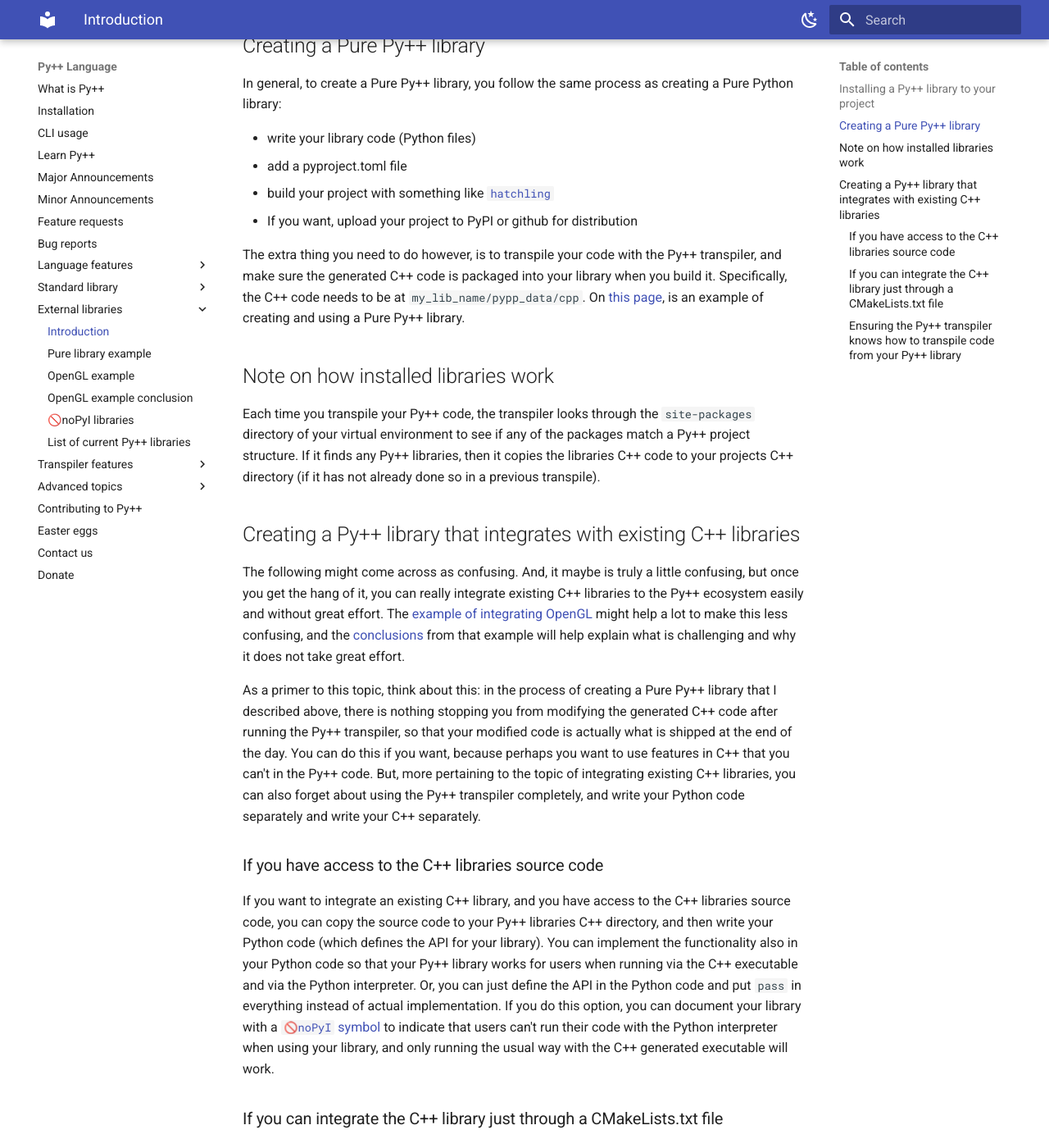
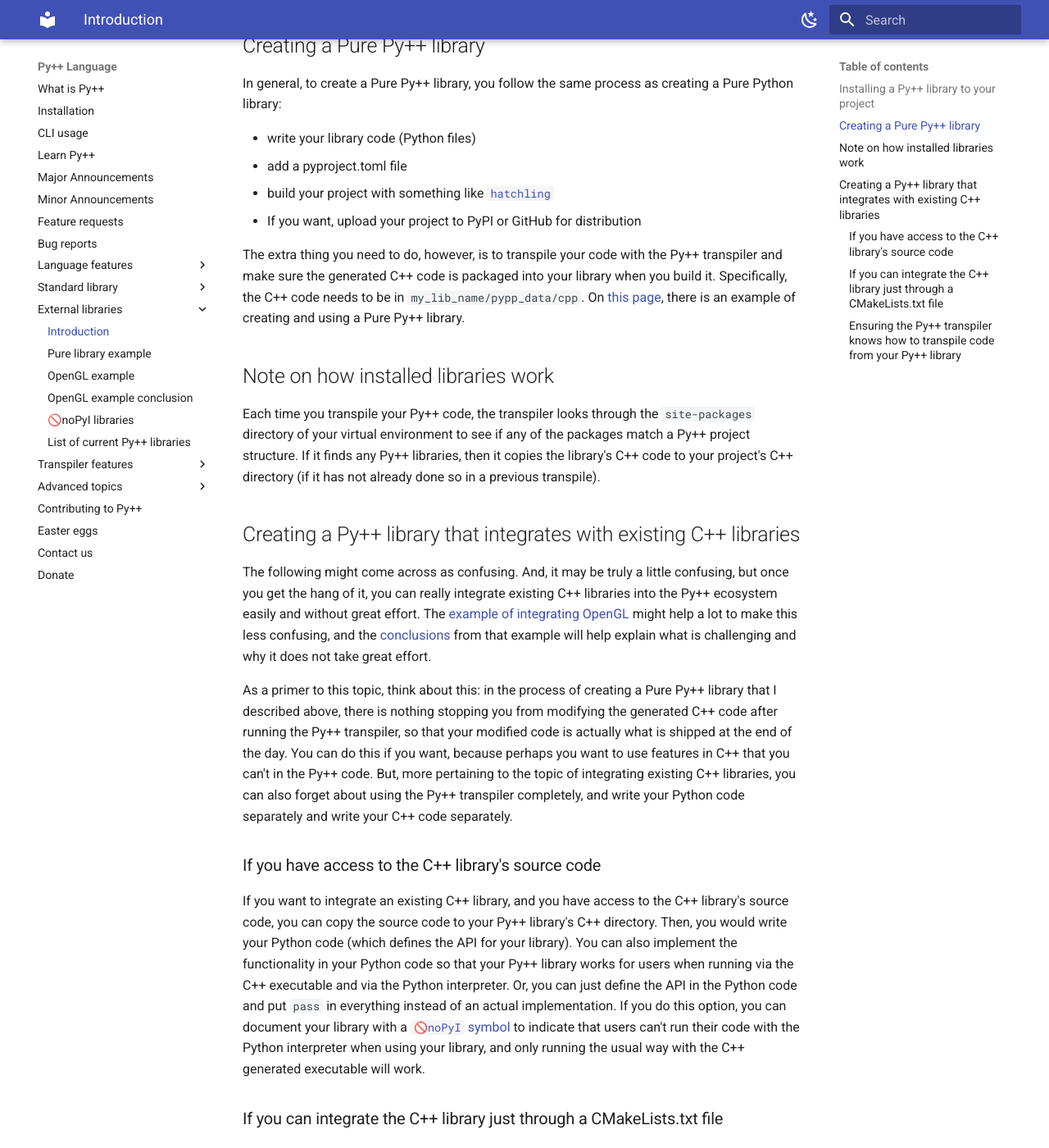
Before and after one commit to curtispuetz/pypp-docs, an MkDocs documentation site: the page built from docs/external_libraries/introduction.md, in a window 1280 px wide and 1400 px high, scrolled down 580 px. Shown: the whole window at 82% size. Built offline with MkDocs 1.6.1 and Material for MkDocs 9.7.7, drawn with Linux system fonts in a browser that asks for light colours; some of the changed text lies outside the part shown.

Commit message:
Improve clarity and consistency in introduction.md

````diff
--- a/docs/external_libraries/introduction.md
+++ b/docs/external_libraries/introduction.md
@@ -4,13 +4,13 @@ Py++ supports external libraries and uses [`pip`](https://en.wikipedia.org/wiki/
 
 ## Installing a Py++ library to your project
 
-In order to use external libraries, you need to have a Python virtual environment installed in your Py++ project directory (at the same level as your `.pypp` directory) and the name of the virtual environment directory must be `.venv`. You can create that with this exact command:
+In order to use external libraries, you need to have a Python virtual environment installed in your Py++ project directory (at the same level as your `.pypp` directory), and the **name of the virtual environment directory must be `.venv`**. You can create that with this exact command:
 
 ```text
 python -m venv .venv
 ```
 
-When you install external libraries with `pip`, you should install them to this virtual environment. For example, with the virtual environment activated, simply run:
+When you install external libraries with `pip`, you should install them in this virtual environment. For example, with the virtual environment activated, simply run:
 
 ```text
 pip install pypp-opengl
@@ -23,31 +23,31 @@ In general, to create a Pure Py++ library, you follow the same process as creati
 - write your library code (Python files)
 - add a pyproject.toml file
 - build your project with something like [`hatchling`](https://pypi.org/project/hatchling/)
-- If you want, upload your project to PyPI or github for distribution
+- If you want, upload your project to PyPI or GitHub for distribution
 
-The extra thing you need to do however, is to transpile your code with the Py++ transpiler, and make sure the generated C++ code is packaged into your library when you build it. Specifically, the C++ code needs to be at `my_lib_name/pypp_data/cpp`. On [this page](pure_library_example.md), is an example of creating and using a Pure Py++ library.
+The extra thing you need to do, however, is to transpile your code with the Py++ transpiler and make sure the generated C++ code is packaged into your library when you build it. Specifically, the C++ code needs to be in `my_lib_name/pypp_data/cpp`. On [this page](pure_library_example.md), there is an example of creating and using a Pure Py++ library.
 
 ## Note on how installed libraries work
 
-Each time you transpile your Py++ code, the transpiler looks through the `site-packages` directory of your virtual environment to see if any of the packages match a Py++ project structure. If it finds any Py++ libraries, then it copies the libraries C++ code to your projects C++ directory (if it has not already done so in a previous transpile).
+Each time you transpile your Py++ code, the transpiler looks through the `site-packages` directory of your virtual environment to see if any of the packages match a Py++ project structure. If it finds any Py++ libraries, then it copies the library's C++ code to your project's C++ directory (if it has not already done so in a previous transpile).
 
 ## Creating a Py++ library that integrates with existing C++ libraries
 
-The following might come across as confusing. And, it maybe is truly a little confusing, but once you get the hang of it, you can really integrate existing C++ libraries to the Py++ ecosystem easily and without great effort. The [example of integrating OpenGL](opengl_example.md) might help a lot to make this less confusing, and the [conclusions](opengl_example_conclusion.md) from that example will help explain what is challenging and why it does not take great effort.
+The following might come across as confusing. And, it may be truly a little confusing, but once you get the hang of it, you can really integrate existing C++ libraries into the Py++ ecosystem easily and without great effort. The [example of integrating OpenGL](opengl_example.md) might help a lot to make this less confusing, and the [conclusions](opengl_example_conclusion.md) from that example will help explain what is challenging and why it does not take great effort.
 
-As a primer to this topic, think about this: in the process of creating a Pure Py++ library that I described above, there is nothing stopping you from modifying the generated C++ code after running the Py++ transpiler, so that your modified code is actually what is shipped at the end of the day. You can do this if you want, because perhaps you want to use features in C++ that you can't in the Py++ code. But, more pertaining to the topic of integrating existing C++ libraries, you can also forget about using the Py++ transpiler completely, and write your Python code separately and write your C++ separately.
+As a primer to this topic, think about this: in the process of creating a Pure Py++ library that I described above, there is nothing stopping you from modifying the generated C++ code after running the Py++ transpiler, so that your modified code is actually what is shipped at the end of the day. You can do this if you want, because perhaps you want to use features in C++ that you can't in the Py++ code. But, more pertaining to the topic of integrating existing C++ libraries, you can also forget about using the Py++ transpiler completely, and write your Python code separately and write your C++ code separately.
 
-### If you have access to the C++ libraries source code
+### If you have access to the C++ library's source code
 
-If you want to integrate an existing C++ library, and you have access to the C++ libraries source code, you can copy the source code to your Py++ libraries C++ directory, and then write your Python code (which defines the API for your library). You can implement the functionality also in your Python code so that your Py++ library works for users when running via the C++ executable and via the Python interpreter. Or, you can just define the API in the Python code and put `pass` in everything instead of actual implementation. If you do this option, you can document your library with a [`🚫noPyI` symbol](nopyi_libraries.md) to indicate that users can't run their code with the Python interpreter when using your library, and only running the usual way with the C++ generated executable will work.
+If you want to integrate an existing C++ library, and you have access to the C++ library's source code, you can copy the source code to your Py++ library's C++ directory. Then, you would write your Python code (which defines the API for your library). You can also implement the functionality in your Python code so that your Py++ library works for users when running via the C++ executable and via the Python interpreter. Or, you can just define the API in the Python code and put `pass` in everything instead of an actual implementation. If you do this option, you can document your library with a [`🚫noPyI` symbol](nopyi_libraries.md) to indicate that users can't run their code with the Python interpreter when using your library, and only running the usual way with the C++ generated executable will work.
 
 ### If you can integrate the C++ library just through a CMakeLists.txt file
 
-If you want to integrate an existing C++ library that can be integrated to a C++ project just through a CMakeLists.txt file (e.g. with `FetchContent`), it is even easier to do. You can add to your Py++ library a `cmake_lists.json` file which tells the Py++ transpiler for projects that have your library installed what should be added to the generated CMakeLists.txt file. Its best to look at the [OpenGL example](opengl_example.md#cmake_listsjson) to see how that works.
+If you want to integrate an existing C++ library that can be integrated into a C++ project just through a CMakeLists.txt file (e.g. with `FetchContent`), it is even easier to do. You can add to your Py++ library a `cmake_lists.json` file, which tells the Py++ transpiler for projects that have your library installed what should be added to the generated CMakeLists.txt file. It's best to look at the [OpenGL example](opengl_example.md#cmake_listsjson) to see how that works.
 
 ### Ensuring the Py++ transpiler knows how to transpile code from your Py++ library
 
-There is, of course, another step in the process of integrating an existing C++ library. If you define for your library the API
+There is, of course, another step in the process of integrating an existing C++ library. If you define the API for your library
 
 ```python
 # __init__.py
@@ -57,6 +57,6 @@ def gsl_sf_bessel_J0():
     pass
 ```
 
-then for a project with this Py++ library installed, the Py++ transpiler needs to know what to do when the user uses the function `gsl_sf_bessel_J0`. The corresponding C++ function that you want the generated C++ code to call could be named the same name or a different name. If it is named different, you need to specify in your Py++ library what the different name is and what `#include` statement should be put in the generated C++ file, and if it is named the same, you still need to specify in your library the `#include` statement. This can be done with the Py++ [transpiler config feature](../transpiler_features/config/introduction.md)
+then, for a project with this Py++ library installed, the Py++ transpiler needs to know what to do when the user uses the function `gsl_sf_bessel_J0`. The corresponding C++ function that you want the generated C++ code to call could be named the same name or a different name. If it is named differently, you need to specify in your Py++ library what the different name is and what `#include` statement should be put in the generated C++ file. If it is named the same, you still need to specify in your library the `#include` statement. This can be done with the Py++ [transpiler config feature](../transpiler_features/config/introduction.md)
 
 How to do this is shown extensively in the [OpenGL example](opengl_example.md#our-transpiler-config).
````
